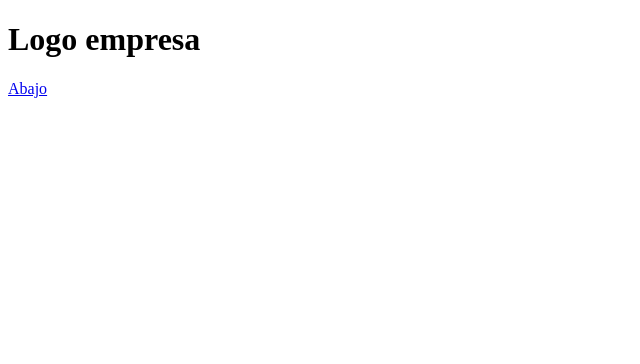
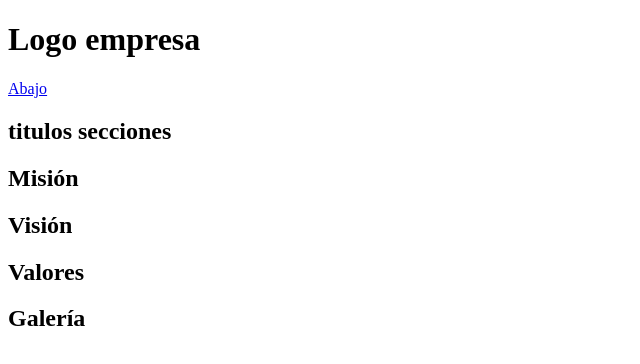
Before and after one commit to 0711-ATZV/Primero, a plain HTML site: page index.html in a window 1280 px wide. Shown: the whole page, without its empty margins (0-640 px from the left). Drawn offline with Linux system fonts and the light colour scheme.

Commit message:
son las 6

```diff
--- a/index.html
+++ b/index.html
@@ -13,7 +13,21 @@
         <a href="#">Abajo</a>
     </nav>
     <main>
-
+        <section>
+            <h2>titulos secciones</h2>
+        </section>
+        <section>
+            <h2>Misión</h2>
+        </section>
+        <section>
+            <h2>Visión</h2>
+        </section>
+        <section>
+            <h2>Valores</h2>
+        </section>
+        <section>
+            <h2>Galería</h2>
+        </section>
     </main>
     <footer>
 
```
